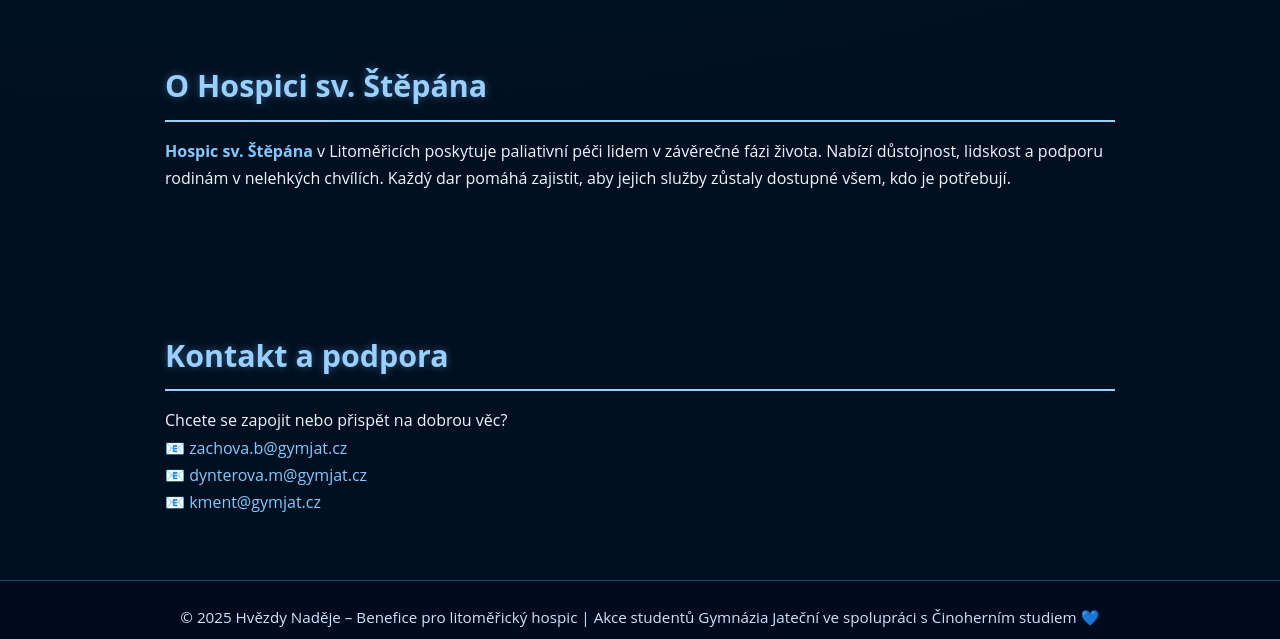
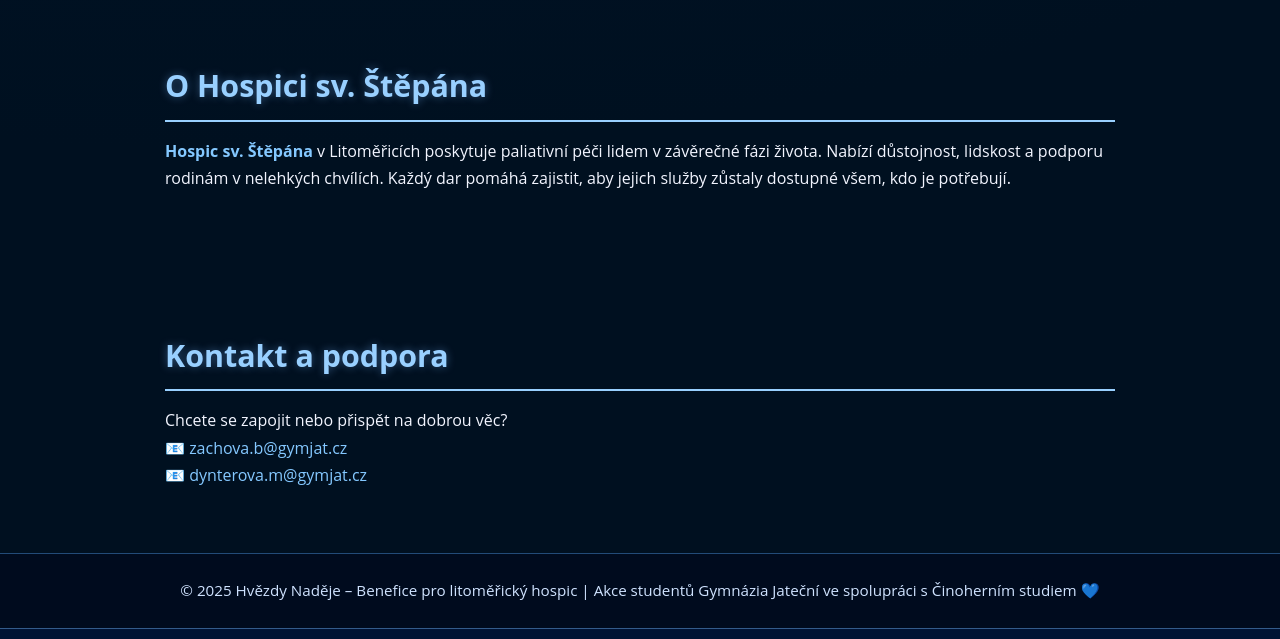
Before and after one commit to zachovabara/hvezdynadeje, a plain HTML site: page Hvězdy nadějě/index.html in a window 1280 px wide. Shown: the part 3812-4451 px from the top of the page. Drawn offline with Linux system fonts and the light colour scheme.

Commit message:
Update index.html

```diff
--- a/Hvězdy nadějě/index.html
+++ b/Hvězdy nadějě/index.html
@@ -275,7 +275,6 @@
       Chcete se zapojit nebo přispět na dobrou věc?<br>
       📧 <a href="mailto: zachova.b@gymjat.cz ">zachova.b@gymjat.cz</a><br>
       📧 <a href="mailto:dynterova.m@gymjat.cz">dynterova.m@gymjat.cz</a><br>
-      📧 <a href="mailto:kment@gymjat.cz">kment@gymjat.cz</a>
     </p>
   </section>
 
```
